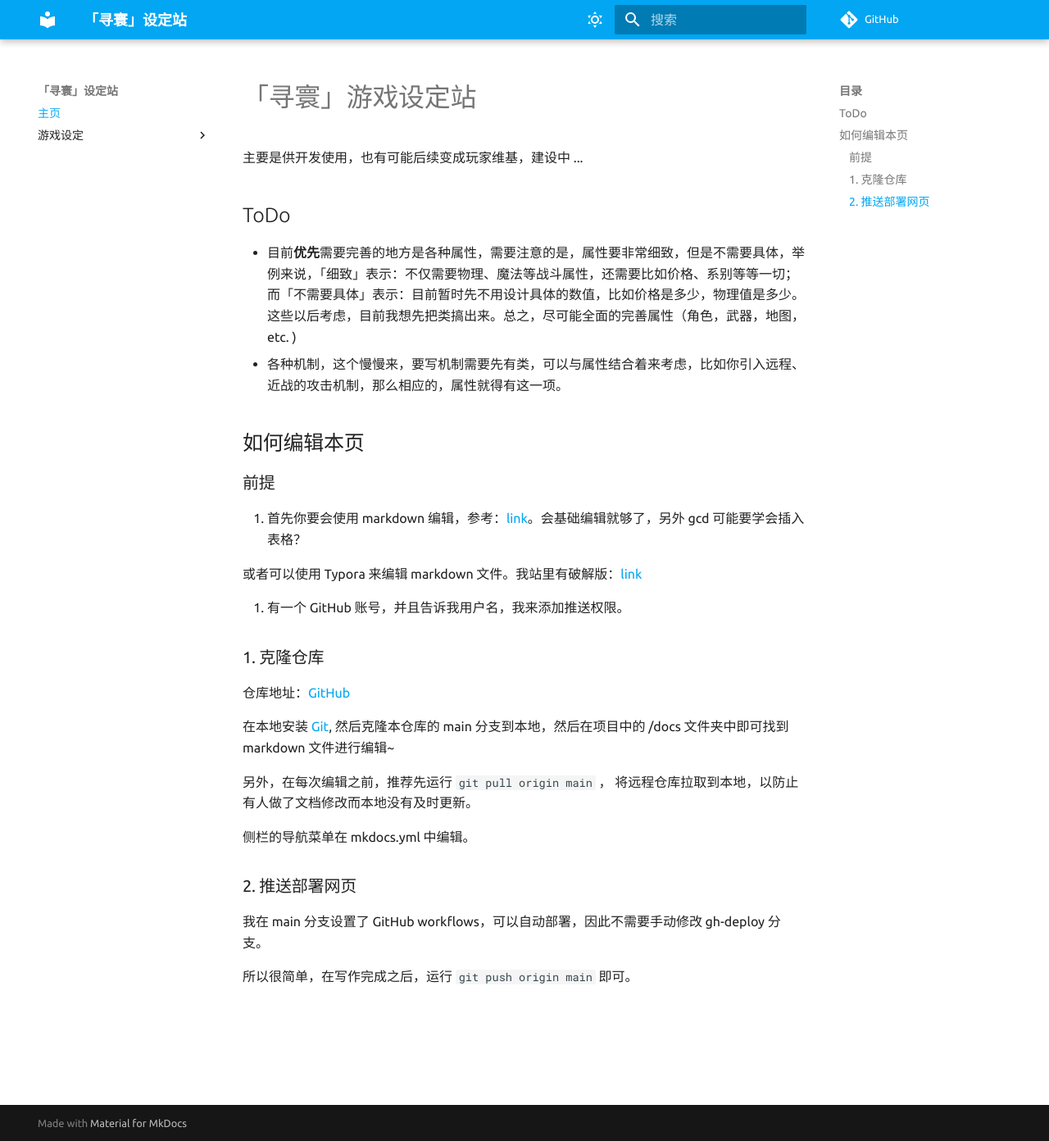
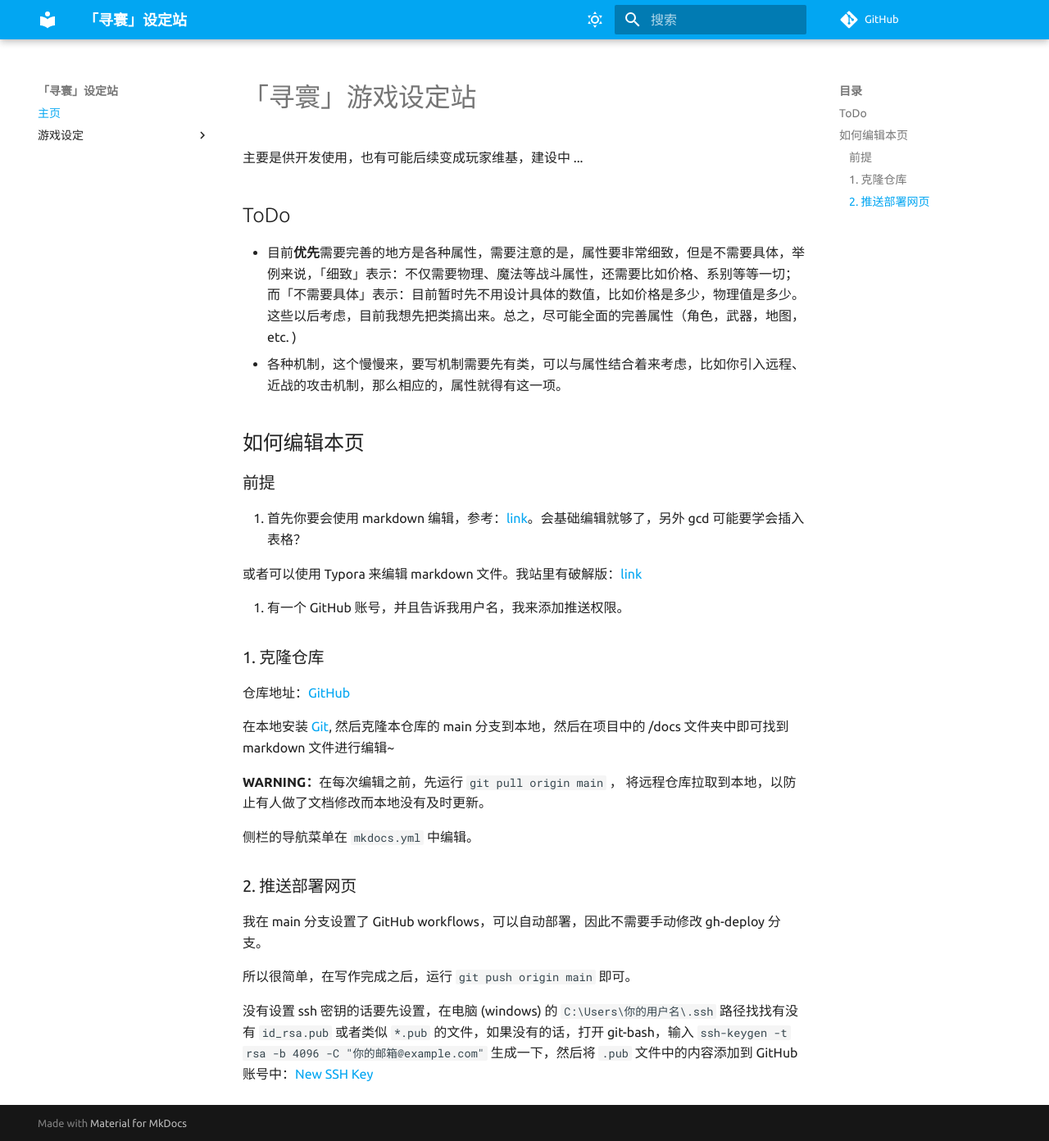
Before and after one commit to uchouT/xunhuan-doc, an MkDocs documentation site: the page built from docs/index.md, in a window 1280 px wide and 1392 px high. Shown: the whole window at 82% size. Built offline with MkDocs 1.6.1 and Material for MkDocs 9.7.7, drawn with Linux system fonts in a browser that asks for light colours; comment, search, counter and statistics services are not loaded.

Commit message:
更新指南

```diff
--- a/docs/index.md
+++ b/docs/index.md
@@ -23,12 +23,14 @@
 
 在本地安装 [Git](https://git-scm.com/downloads), 然后克隆本仓库的 main 分支到本地，然后在项目中的 /docs 文件夹中即可找到 markdown 文件进行编辑~
 
-另外，在每次编辑之前，推荐先运行 `git pull origin main` ， 将远程仓库拉取到本地，以防止有人做了文档修改而本地没有及时更新。
+**WARNING：**在每次编辑之前，先运行 `git pull origin main` ， 将远程仓库拉取到本地，以防止有人做了文档修改而本地没有及时更新。
 
-侧栏的导航菜单在 mkdocs.yml 中编辑。
+侧栏的导航菜单在 `mkdocs.yml` 中编辑。
 
 ### 2. 推送部署网页
 
 我在 main 分支设置了 GitHub workflows，可以自动部署，因此不需要手动修改 gh-deploy 分支。
 
 所以很简单，在写作完成之后，运行 `git push origin main` 即可。
+
+没有设置 ssh 密钥的话要先设置，在电脑 (windows) 的 `C:\Users\你的用户名\.ssh` 路径找找有没有 `id_rsa.pub` 或者类似 `*.pub` 的文件，如果没有的话，打开 git-bash，输入 `ssh-keygen -t rsa -b 4096 -C "你的邮箱@example.com"` 生成一下，然后将 `.pub` 文件中的内容添加到 GitHub 账号中：[New SSH Key](https://github.com/settings/keys)
```
